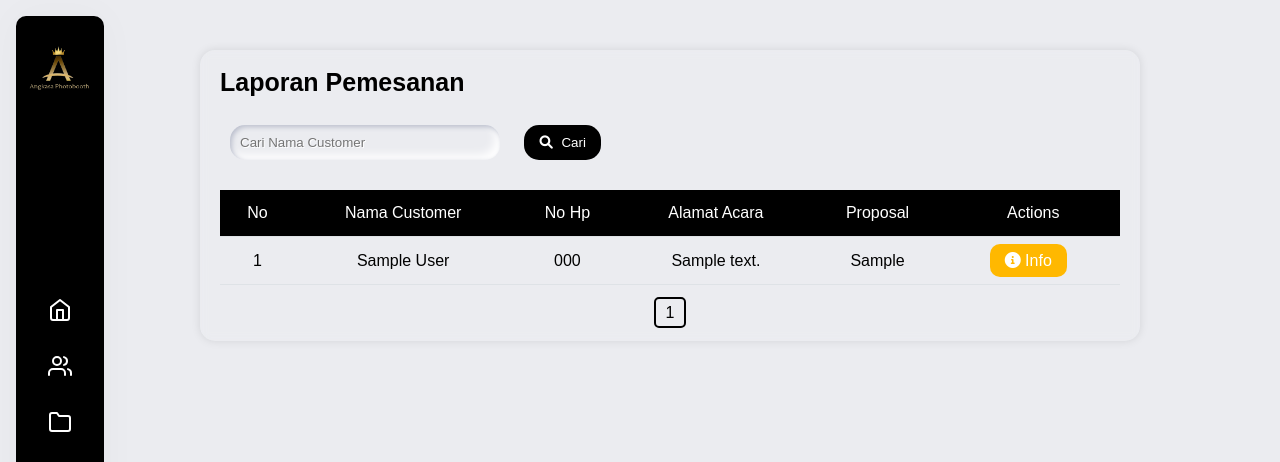
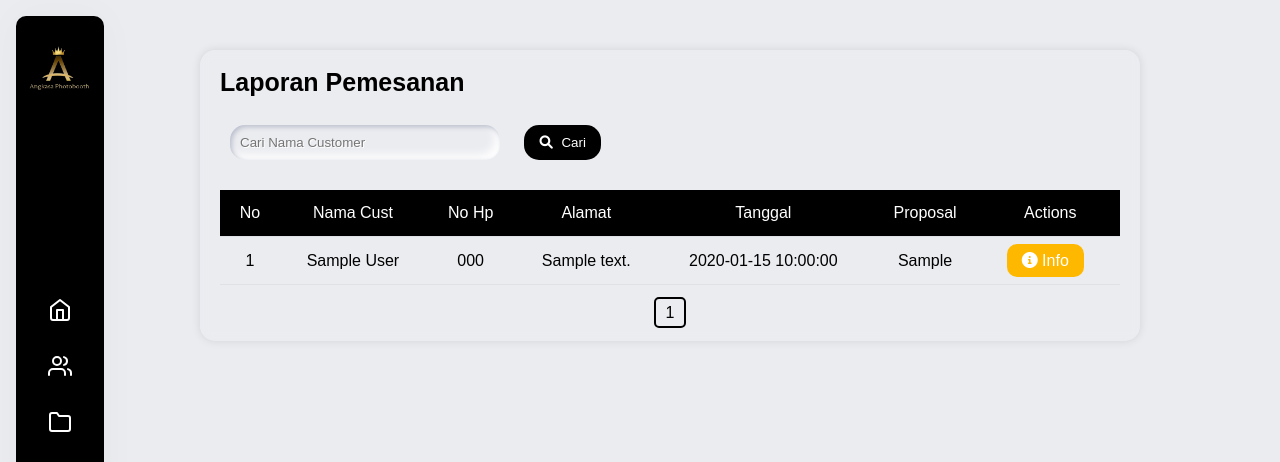
Before and after one commit to ardhikaxx/Angkasa_Website, a PHP site: page /admin/laporan.php in a window 1280 px wide. Shown: the top 462 px of the page. Run offline with PHP 8.4, Linux system fonts and the light colour scheme; the visitor is signed in with stand-in values (Sample User, id 1); tables that the repository leaves empty or names only in its code hold one stand-in row (values such as "Sample post"); some libraries are stand-ins or nearby versions.

Commit message:
perubahan dilaporan admin

```diff
--- a/admin/laporan.php
+++ b/admin/laporan.php
@@ -20,6 +20,7 @@ function cari_nama($koneksi, $nama_cari, $start_from, $records_per_page)
         $namalengkapcustomer = isset($row['nama_cust']) ? $row['nama_cust'] : '';
         $teleponcustomer = isset($row['no_hp']) ? $row['no_hp'] : '';
         $alamatacara = isset($row['alamat_acara']) ? $row['alamat_acara'] : '';
+        $tanggalacara=isset($row['tanggal_acara']) ? $row ['tanggal_acara'] : '';
         $proposal = isset($row['proposal']) ? $row ['proposal']:'';
         ?>
         <tr>
@@ -34,6 +35,9 @@ function cari_nama($koneksi, $nama_cari, $start_from, $records_per_page)
             </td>
             <td>
                 <?php echo $alamatacara; ?>
+            </td>
+            <td>
+                <?php echo $tanggalacara;?>
             </td>
             <td>
                 <?php echo $proposal;?>
@@ -1829,9 +1833,10 @@ function cari_nama($koneksi, $nama_cari, $start_from, $records_per_page)
             <thead>
                 <tr>
                     <th>No</th>
-                    <th>Nama Customer</th>
+                    <th>Nama Cust</th>
                     <th>No Hp</th>
-                    <th>Alamat Acara</th>
+                    <th>Alamat</th>
+                    <th>Tanggal</th>
                     <th>Proposal</th>
                     <th>Actions</th>
                 </tr>
@@ -1845,7 +1850,7 @@ function cari_nama($koneksi, $nama_cari, $start_from, $records_per_page)
                     $searchquery = $_GET['search'];
                     cari_nama($koneksi, $searchquery, $start_from, $records_per_page);
                 } else {
-                    $query="SELECT pemesanan.id_pemesanan,customer.nama_cust,customer.no_hp,pemesanan.alamat_acara,pemesanan.proposal FROM pemesanan JOIN customer ON pemesanan.id_customer=customer.id_customer LIMIT $start_from, $records_per_page";
+                    $query="SELECT pemesanan.id_pemesanan,customer.nama_cust,customer.no_hp,pemesanan.alamat_acara,pemesanan.tanggal_acara,pemesanan.proposal FROM pemesanan JOIN customer ON pemesanan.id_customer=customer.id_customer LIMIT $start_from, $records_per_page";
                     $result = mysqli_query($koneksi, $query);
                     $no = $start_from + 1;
                     while ($row = mysqli_fetch_array($result)) {
@@ -1853,6 +1858,7 @@ function cari_nama($koneksi, $nama_cari, $start_from, $records_per_page)
                         $namalengkapcustomer = isset($row['nama_cust']) ? $row['nama_cust'] : '';
                         $teleponcustomer = isset($row['no_hp']) ? $row['no_hp'] : '';
                         $alamatacara = isset($row['alamat_acara']) ? $row['alamat_acara'] : '';
+                        $tanggalacara=isset($row['tanggal_acara']) ? $row ['tanggal_acara'] : '';
                         $proposal=isset($row['proposal']) ? $row ['proposal']:'';
                         ?>
                         <tr>
@@ -1867,6 +1873,9 @@ function cari_nama($koneksi, $nama_cari, $start_from, $records_per_page)
                             </td>
                             <td>
                                 <?php echo $alamatacara; ?>
+                            </td>
+                            <td>
+                                <?php echo $tanggalacara;?>
                             </td>
                             <td>
                                 <?php echo $proposal;?>
```
